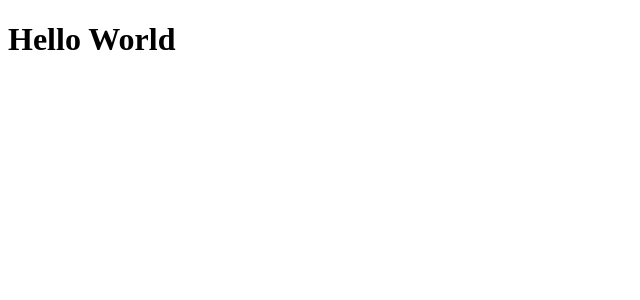
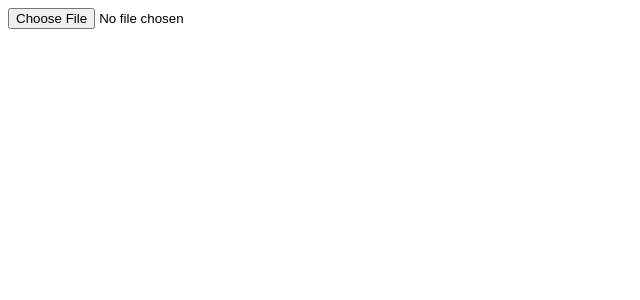
Before and after one commit to jwmcconnell/meme-generator, a React app: page / in a window 1280 px wide. Shown: the top 300 px of the page, without its empty margins (0-640 px from the left). Built offline with nearby package versions, Linux system fonts and the light colour scheme.

Commit message:
Upload an image and add a preview for it.

```diff
--- a/src/components/App.js
+++ b/src/components/App.js
@@ -1,8 +1,31 @@
 import React from 'react';
+import Preview from './Preview';
 
 class App extends React.Component {
+  state = {
+    topText: '',
+    bottomText: '',
+    imagePath: ''
+  }
+
+  updateFile = e => {
+    console.log(e.target.files);
+    const reader = new FileReader();
+
+    reader.readAsDataURL(e.target.files[0]);
+
+    reader.onload = e => {
+      this.setState({ imagePath: e.target.result });
+    };
+  }
+
   render() {
-    return <h1>Hello World</h1>;
+    return (
+      <>
+        <input type="file" onChange={this.updateFile} />
+        <Preview image={this.state.imagePath} />
+      </>
+    );
   }
 }
 
--- /dev/null
+++ b/src/components/Preview.js
@@ -0,0 +1,12 @@
+import React from 'react';
+import PropTypes from 'prop-types';
+
+const Preview = ({ image }) => {
+  return <img src={image} />;
+};
+
+Preview.propTypes = {
+  image: PropTypes.string.isRequired
+};
+
+export default Preview;
```
